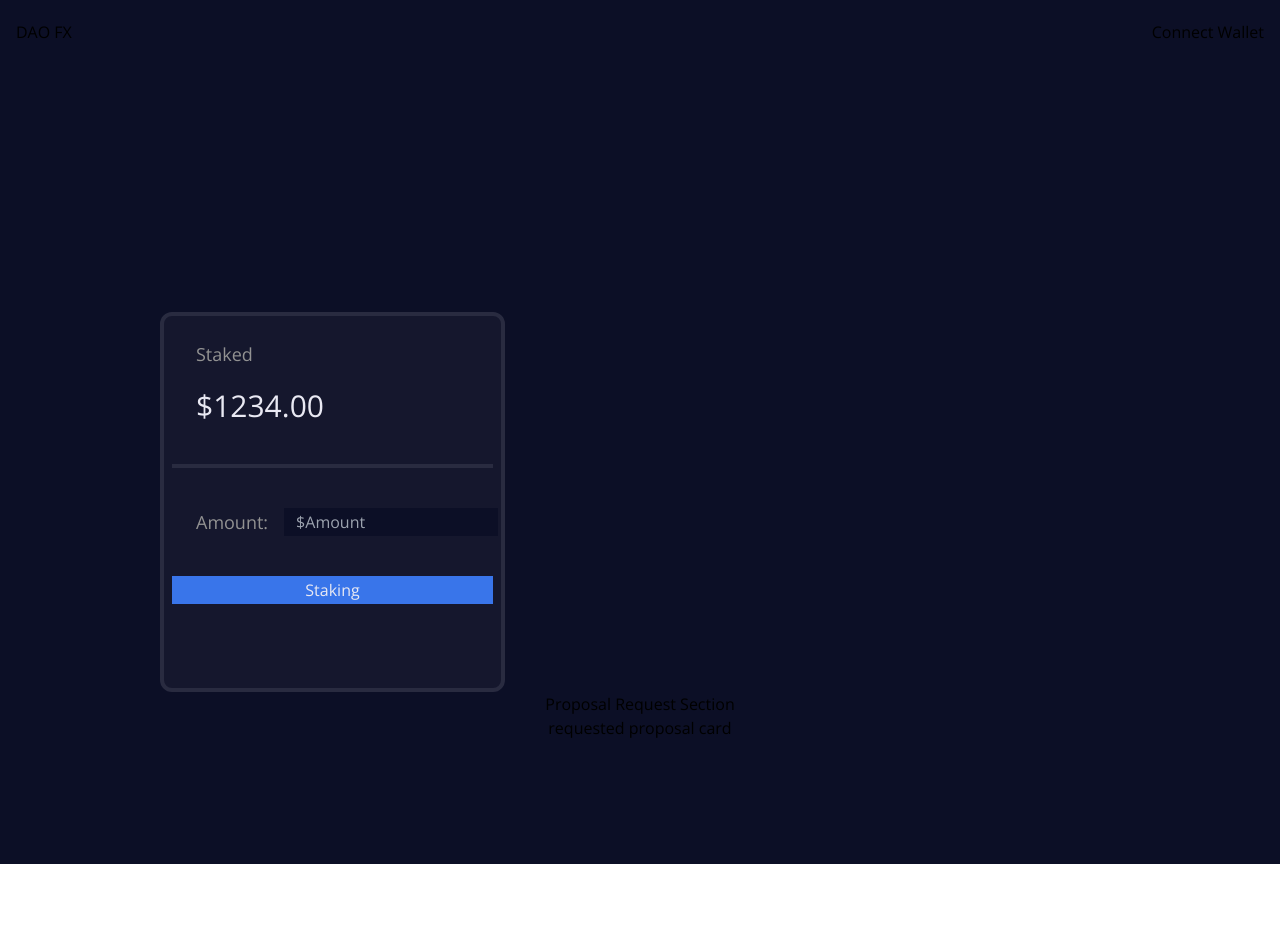
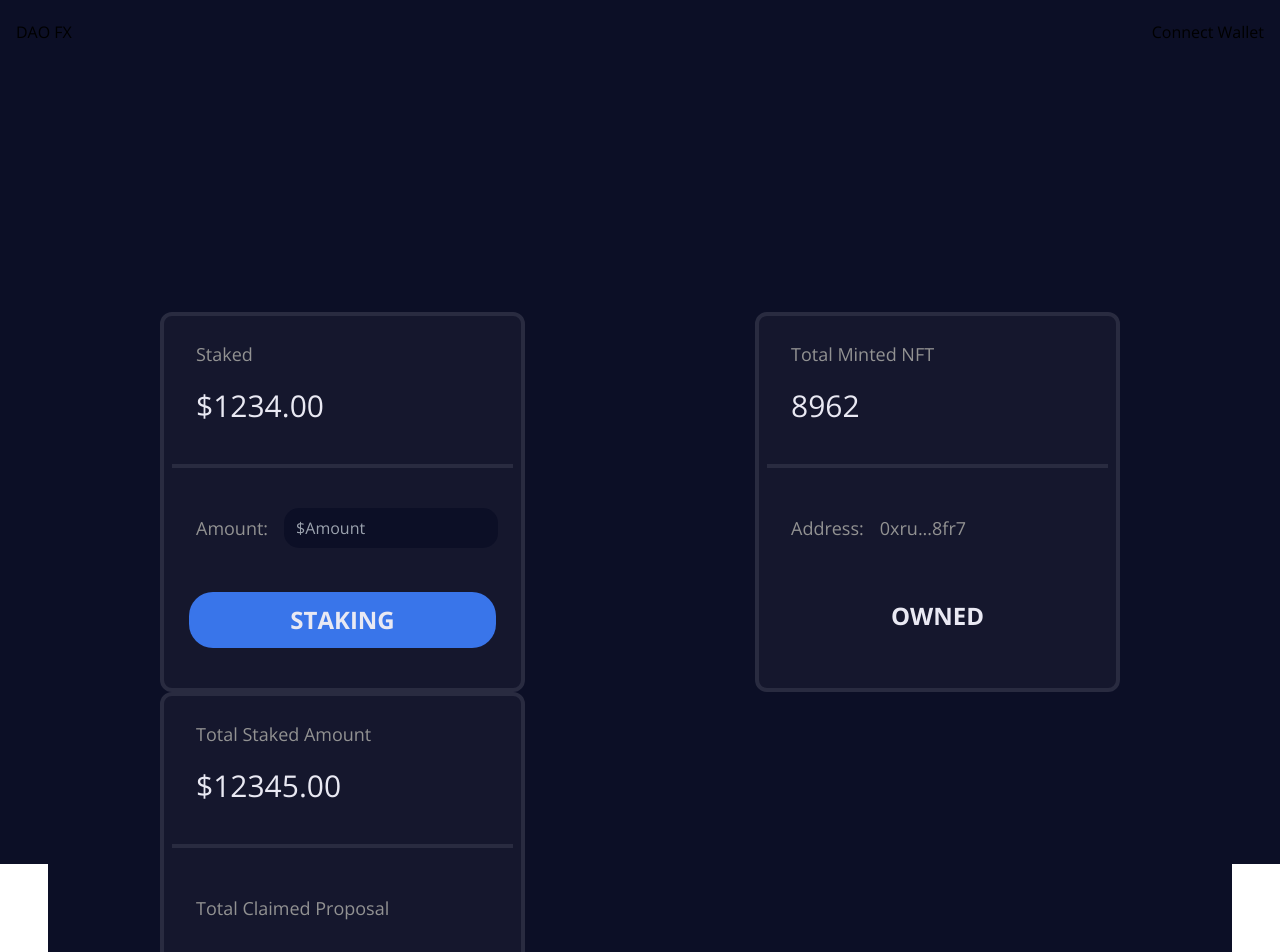
Before and after one commit to Bank-Social-Chainlink-2022/Bank_Social, a React (Create React App) app: page /daopage in a window 1280 px wide. Shown: the top 952 px of the page. Before the commit the page ends 864 px from the top, so only its background shows below. Built offline with nearby package versions, Linux system fonts and the light colour scheme.

Commit message:
“front”

```diff
--- a/src/pages/DaoPage.jsx
+++ b/src/pages/DaoPage.jsx
@@ -4,15 +4,16 @@ const DaoPage = () => {
   return (
     <div className="container h-screen ">
       <div className="flex flex-col bg-main-bg px-28">
-        <div className="flex flex-wrap mt-[200px] ">
-          {/* Sction 1 */}
-          <div className="w-[345px] h-[380px] border-color border-4 bg-sub-bg rounded-xl flex flex-col py-6 px-2 gap-10 ">
+        {/* Sction 1 */}
+        <div className="flex flex-wrap mt-[200px] justify-between">
+          {/* card1 */}
+          <div className="w-[365px] h-[380px] border-color border-4 bg-sub-bg rounded-xl flex flex-col py-6 px-2 gap-10 ">
             <div className="text-left flex flex-col gap-5 pl-6">
               <p className="text-sub-text text-lg">Staked</p>
               <p className=" text-title-text text-3xl">$1234.00</p>
             </div>
             <div className="border-color border-2 w-[100%] mx-auto" />
-            <div className="flex gap-4 pl-6 ">
+            <div className="flex gap-4 pl-6 h-10 items-center ">
               <p className="text-sub-text text-lg">Amount:</p>
               <input
                 className="outline-0"
@@ -22,12 +23,43 @@ const DaoPage = () => {
                   paddingLeft: "12px",
                   background: "#0C0F26",
                   color: "#E9E9F3",
+                  height: "40px",
+                  borderRadius: "15px",
                 }}
               />
             </div>
-            <button className="text-title-text w-full h-7 bg-blue-btn ">
-              Staking
+            <button className="text-title-text w-[90%] h-14 text-2xl font-bold mx-auto bg-blue-btn rounded-3xl mt-1">
+              STAKING
             </button>
+          </div>
+          {/* card 2 */}
+          <div className="w-[365px] h-[380px] border-color border-4 bg-sub-bg rounded-xl flex flex-col py-6 px-2 gap-10 ">
+            <div className="text-left flex flex-col gap-5 pl-6">
+              <p className="text-sub-text text-lg">Total Minted NFT</p>
+              <p className=" text-title-text text-3xl">8962</p>
+            </div>
+            <div className="border-color border-2 w-[100%] mx-auto" />
+            <div className="flex gap-4 pl-6 h-10 items-center ">
+              <p className="text-sub-text text-lg">Address:</p>
+              <p className="text-sub-text text-lg">0xru...8fr7</p>
+            </div>
+            <div className="w-full h-14 py-3">
+              <p className="text-title-text font-bold text-2xl">OWNED</p>
+            </div>
+          </div>
+          {/* card 3 */}
+          <div className="w-[365px] h-[380px] border-color border-4 bg-sub-bg rounded-xl flex flex-col py-6 px-2 gap-10 ">
+            <div className="text-left flex flex-col gap-5 pl-6">
+              <p className="text-sub-text text-lg">Total Staked Amount</p>
+              <p className=" text-title-text text-3xl">$12345.00</p>
+            </div>
+            <div className="border-color border-2 w-[100%] mx-auto" />
+            <div className="flex gap-4 pl-6 h-10 items-center ">
+              <p className="text-sub-text text-lg">Total Claimed Proposal</p>
+            </div>
+            <div className="w-full h-14 py-3">
+              <p className="text-title-text font-bold text-2xl">17</p>
+            </div>
           </div>
         </div>
         {/* Section 2 */}
```
